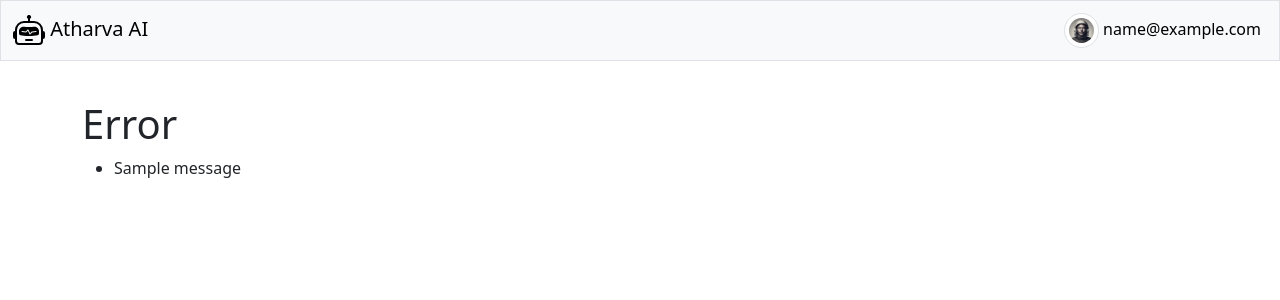
After one commit to Aakash-Engineer/Chatbot, a Flask app: template templates/404.html in a window 1280 px wide. The commit adds this page. Shown: the top 300 px of the page. Run offline with Flask 3, Linux system fonts and the light colour scheme; the template is opened without the code that fills it: most values are stand-ins (such as "Sample title", 1, 10 or a date in 2020); one stand-in notice (Sample message) is shown.

Commit message:
Add a secure database connecton Connect a Generative AI API Add a Erro and 404 not found page

```diff
--- a/app.py
+++ b/app.py
@@ -1,22 +1,39 @@
-from flask import Flask, request, jsonify, render_template, session, redirect, url_for
+import os
+from flask import Flask, request, jsonify, render_template, session, redirect, url_for, flash, get_flashed_messages
 from flask_socketio import SocketIO, emit
 from flask_cors import CORS
 from flask_sqlalchemy import SQLAlchemy
 import bcrypt
-import os
+import google.generativeai as genai
+import mistune
+import re
+import json
 
 app=Flask(__name__)
 
-# Get the secret key from the environment variable
-app.config['SECRET_KEY'] = os.getenv('SECRET_KEY')
-app.config['SQLALCHEMY_DATABASE_URI'] = os.getenv('DATABASE_URI')
+# congigure the generative AI API
+genai.configure(api_key=os.environ.get('GENAI_API_KEY'))
+
+################################################### Configure envurionment variables #################################
+
+app.config['SECRET_KEY'] = os.environ.get('SECRET_KEY')
+app.config['SQLALCHEMY_DATABASE_URI'] = os.environ.get('DATABASE_URI')
+app.config['SESSION_TYPE'] = 'filesystem'
+app.config['SESSION_FILE_DIR'] = os.path.join(os.path.dirname(os.path.abspath(__file__)), 'static', 'session')
+app.config['SESSION_PERMANENT'] = True
+app.config['SESSION_USE_SIGNER'] = True
+app.config['CORS_HEADERS'] = 'Content-Type'
 
 
 CORS(app)
 db=SQLAlchemy(app)
-socketio = SocketIO(app, cors_allowed_origins=os.getenv('CORS_ALLOWED_ORIGINS'))
+socketio = SocketIO(app, cors_allowed_origins='*')
 
-# Database classes
+#  Render markdown
+renderer = mistune.HTMLRenderer()
+parser = mistune.create_markdown(renderer=renderer)
+
+#########################################################  Database classes ##########################################
 class User(db.Model):
     name=db.Column(db.String(80))
     email=db.Column(db.String(80), primary_key=True)
@@ -43,8 +60,8 @@ class Session(db.Model):
 
 class Message(db.Model):
     message_id=db.Column(db.String(80),primary_key=True)
-    query=db.Column(db.String(500))
-    response=db.Column(db.String(500))
+    query=db.Column(db.String(5000))
+    response=db.Column(db.String(5000))
     session_id=db.Column(db.String(80), db.ForeignKey('session.session_id', ondelete='CASCADE'))
 
     def __init__(self, message_id, query,response,session_id):
@@ -66,7 +83,8 @@ with app.app_context():
 
 
 
-# Routes configuration
+# ####################################################### Routes configuration ##########################################
+
 @app.route('/')
 def index():
     if 'email' in session:
@@ -79,12 +97,26 @@ def index():
             return redirect(url_for('login'))
     return redirect(url_for('login'))
 
-@app.route('/register', methods=['GET', 'POST']) # Register route
+
+@app.errorhandler(404)
+def page_not_found(e):
+    return render_template('404.html'), 404
+
+
+@app.route('/register', methods=['GET', 'POST'])
 def register():
-    if request.method=='POST':
-        name=request.form['name']
-        email=request.form['email']
-        password=request.form['password']
+    if request.method == 'POST':
+        name = request.form['name']
+        email = request.form['email']
+        password = request.form['password']
+
+        if not is_valid_email(email):
+            flash('Invalid email')
+            return redirect(url_for('register'))
+
+        if not is_valid_password(password):
+            flash('Password must be at least 8 characters long')
+            return redirect(url_for('register'))
 
         new_user=User(email, name, password)
         db.session.add(new_user)
@@ -106,60 +138,102 @@ def login():
         if user and user.check_password(password):
             session['email']=email
             session['name']=user.name
-            session_name=user.name
-            session_email=user.email
+            # set session time limit to 60 minutes
+            session.permanent = True
+            app.permanent_session_lifetime = 60*60
+
             return redirect(url_for('index'))
         else:
-            return render_template('login.html', error='Invalid email or password')
+            flash('Invalid email or password')
+            return render_template('login.html')
     else:
         return render_template('login.html')
 
 # Chat route
 @app.route('/chat')
 def chat():
-    # fetch all messages of a user from the message table using the email set in the session variable
-    # A user can have multiple sessions, so fetch all the sessions of the user from the session table
-    # and also for each session fetch the first message from the message table
+    try:
+        email = session.get('email')
+        if not email:
+            flash("Please log in to access the chat.")
+            return redirect(url_for('login'))
 
-    sessions = db.session.query(Session).filter_by(email=session['email']).all()
-    session_ids = [session.session_id for session in sessions]
-    messages = []
-    for session_id in session_ids:
-        message = db.session.query(Message).filter_by(session_id=session_id).first()
-        messages.append(message)
-    message_dicts = [message.to_dict() for message in messages]
-    # reverse the list of messages
-    # message_dicts.reverse()
-    return render_template('chat.html',messages=message_dicts, name=session['name'], email=session['email'])
+        sessions = db.session.query(Session).filter_by(email=email).all()
+        session_ids = [session.session_id for session in sessions]
+
+        messages = []
+        for session_id in session_ids:
+            message = db.session.query(Message).filter_by(session_id=session_id).first()
+            if message:
+                messages.append(message)
+
+        messages.reverse()
+        message_dicts = [message.to_dict() for message in messages]
+
+        return render_template('chat.html', messages=message_dicts, name=session.get('name'), email=email)
+
+    except Exception as e:
+        # Log the error here
+        app.logger.error(f"Error in chat route: {e}")
+
+        # Display a user-friendly error message and redirect to an error page
+        flash("An error occurred while loading the chat. Please try again later.")
+        return redirect(url_for('error'))
 
 
 @app.route('/chat/<id>')
 def chat_history(id):
-    messages = db.session.query(Message).filter_by(session_id=id).all()
-    message_dicts = [message.to_dict() for message in messages]
-    return render_template('chat_history.html',messages=message_dicts, name=session['name'], email=session['email'])
+    try:
+        messages = db.session.query(Message).filter_by(session_id=id).all()
+        if not messages:
+            # If no messages are found for the given ID, it's likely that the ID doesn't exist
+            flash("The requested chat history does not exist.")
+            return render_template('404.html'), 404
+
+        message_dicts = [message.to_dict() for message in messages]
+        return render_template('chat_history.html', messages=message_dicts, name=session['name'], email=session['email'])
+    except Exception as e:
+        # Log the error here
+        app.logger.error(f"Error in chat history route: {e}")
+
+        # Display a user-friendly error message and redirect to an error page
+        flash("An error occurred while loading the chat history. Please try again later.")
+        return redirect(url_for('error'))
+
 
 @app.route('/clear_chats')
 def clear_chats():
-    # Delete all sessions of a user from session table
+    try:
+        if 'email' not in session:
+            flash("Please log in to clear your chats.")
+            return redirect(url_for('login'))
 
-    if 'email' in session:
+        # Delete all sessions of a user from session table
+        email = session['email']
+
+        # check if user exist in the database
+        user = User.query.filter_by(email=email).first()
+        if not user:
+            flash("User not found. Please log in again.")
+            return redirect(url_for('login'))
+
         # delete all sessions of the user
-        # check if user exist in the database
-        user = User.query.filter_by(email=session['email']).first()
-        if user:
-            db.session.query(Session).filter_by(email=session['email']).delete()
-            db.session.commit()
-            return redirect(url_for('chat'))
+        db.session.query(Session).filter_by(email=email).delete()
+        db.session.commit()
+
         return redirect(url_for('chat'))
 
-    return redirect(url_for('login'))
+    except Exception as e:
+        # Log the error here
+        app.logger.error(f"Error in clear chats route: {e}")
+
+        # Display a user-friendly error message and redirect to an error page
+        flash("An error occurred while clearing your chats. Please try again later.")
+        return redirect(url_for('error'))
 
 
 
-
-
-# Websocket configuration
+################################################### Websocket configuration ###########################################
 
 @socketio.on('connection_id', namespace='/chat')
 def handle_connection_id(connection_id):
@@ -170,32 +244,65 @@ def handle_connection_id(connection_id):
 
 @socketio.on('message', namespace='/chat')
 def handle_message(data):
-    # connection_id = data['connection_id']  # Get the connection_id from the data dictionary
     socket_id = data['socket_id']
     message_id = data['message_id']
     message_text = data['message_text']
-    email=data['email']
+    email = data['email']
+
+    try:
+        model = genai.GenerativeModel('gemini-pro')
+        response = model.generate_content(message_text)
+        html = parser(response.text)
+    except Exception as e:
+        # Log the error here
+        app.logger.error(f"Error generating response: {e}")
+
+        # Send an error message back to the client in HTML format with red text
+        error_message = f"<p style='color: red;'>{e}</p>"
+        emit('error', {'message': error_message}, room=socket_id)
+        return
 
     # Check if the socket_id exists in the session table
     existing_sessions = Session.query.filter_by(session_id=socket_id).first()
     if existing_sessions:
         # Store the message in the message table
-        message = Message(message_id=message_id, query=message_text, response='hello dear', session_id=socket_id)
+        message = Message(message_id=message_id, query=message_text, response=html, session_id=socket_id)
         db.session.add(message)
         db.session.commit()
     else:
+        try:
+            # Create a new session in the session table
+            existing_sessions = Session(session_id=socket_id, email=email)
+            db.session.add(existing_sessions)
+            db.session.commit()
 
-        existing_sessions = Session(session_id=socket_id, email=email)
-        db.session.add(existing_sessions)
-        db.session.commit()
-        message = Message(message_id=message_id, query=message_text, response='hello dear', session_id=socket_id)
-        db.session.add(message)
-        db.session.commit()
+            # Store the message in the message table
+            message = Message(message_id=message_id, query=message_text, response=html, session_id=socket_id)
+            db.session.add(message)
+            db.session.commit()
+        except Exception as e:
+            # Log the error here
+            app.logger.error(f"Error storing message in database: {e}")
 
-    # send hllo back to the client
-    emit('message', {'message_text': 'hello from server'}, room=socket_id)
+            # Send an error message back to the client in HTML format with red text
+            error_message = f"<p style='color: red;'>{e}</p>"
+            emit('error', {'message': error_message}, room=socket_id)
+            return
+
+    # Send the response back to the client
+    emit('message', {'message_text': html}, room=socket_id)
 
 
+##################################################### Utility functions ##############################################
+# Validate email
+def is_valid_email(email):
+    regex = r'^\w+([\.-]?\w+)*@\w+([\.-]?\w+)*(\.\w{2,3})+$'
+    return re.search(regex, email) is not None
+
+# Validate password
+def is_valid_password(password):
+    # Add your password validation rules here
+    return len(password) >= 8
 
 
 if __name__ == '__main__':
--- a/static/chat.css
+++ b/static/chat.css
@@ -58,15 +58,7 @@
     margin:0 auto;
 }
 
-/* textarea{
-    width: 60%;
-    height: 80%;
-    padding: 10px 30px;
-    outline: none;
-    resize: none;
-    border-radius: 30px;
-    bottom: 10px;
-} */
+
 
 table a{
     text-decoration: none !important;
@@ -77,3 +69,14 @@ table a{
     width: 75%;
     /* min-width: 75%; */
 }
+
+/* Create a professional background for codes and add a copy option */
+pre{
+    width: 100%;
+    background-color: #f4f4f4;
+    border: 1px solid #ccc;
+    padding: 10px;
+    border-radius: 5px;
+    overflow-x: auto;
+    position: relative;
+}
--- /dev/null
+++ b/templates/404.html
@@ -0,0 +1,26 @@
+<!DOCTYPE html>
+<html lang="en">
+<head>
+    <meta charset="UTF-8">
+    <meta name="viewport" content="width=device-width, initial-scale=1.0">
+    <title>Error</title>
+    <link href="https://cdn.jsdelivr.net/npm/bootstrap@5.3.3/dist/css/bootstrap.min.css" rel="stylesheet">
+    <link rel="stylesheet" type="text/css" href="{{ url_for('static', filename='chat.css') }}">
+</head>
+<body>
+    {% include 'navbar.html' %}
+    <div style="height:100px"></div>
+    <div class="container">
+        <h1>Error</h1>
+        {% with messages = get_flashed_messages() %}
+            {% if messages %}
+                <ul class="flashes">
+                {% for message in messages %}
+                    <li>{{ message }}</li>
+                {% endfor %}
+                </ul>
+            {% endif %}
+        {% endwith %}
+    </div>
+</body>
+</html>
--- a/templates/chat.html
+++ b/templates/chat.html
@@ -12,7 +12,7 @@
     </head>
     <body>
 
-        <div class="container-fluid">
+        <div class="container-fluid" style="height: 100vh;">
             <div class="row">
                 <!-- left column -->
                 <div class="col-2 border-end left shadow bg-dark text-white" style="height:100vh">
@@ -172,7 +172,7 @@
                                 <div class="d-flex flex-row">
                                     <img src="/static/image.png" alt="User Profile Picture" class="img-thumbnail rounded-circle" style="width: 35px; height: 35px;">
                                     <div class="d-flex flex-column text-start ms-2">
-                                        <span class="">${message}</span>
+                                        ${message}
                                     </div>
                                 </div>
                             </div>
```
Also changed, not shown: templates/chat_history.html (+16 -2 lines), templates/error.html (added, +26 -0 lines), templates/login.html (+11 -0 lines), templates/register.html (+11 -0 lines).
